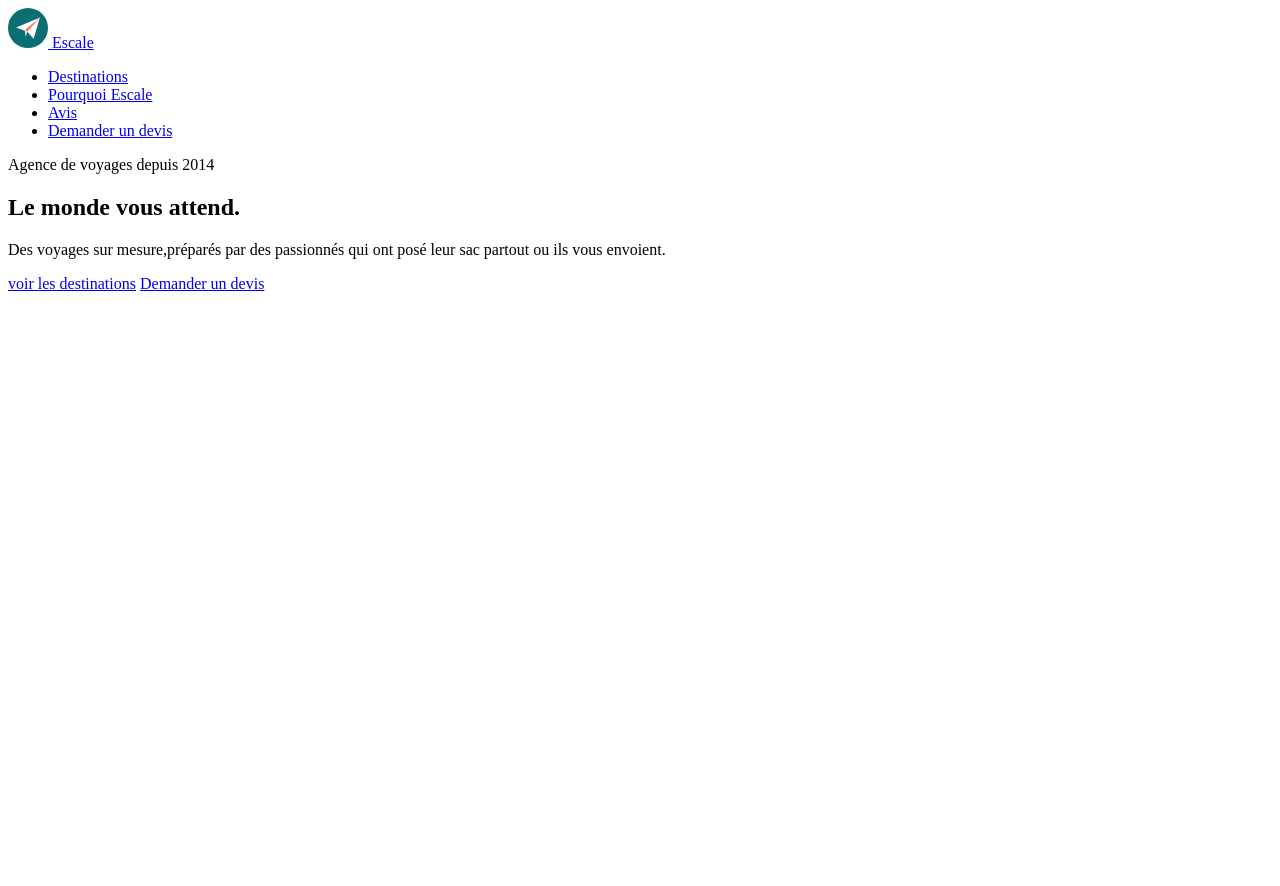
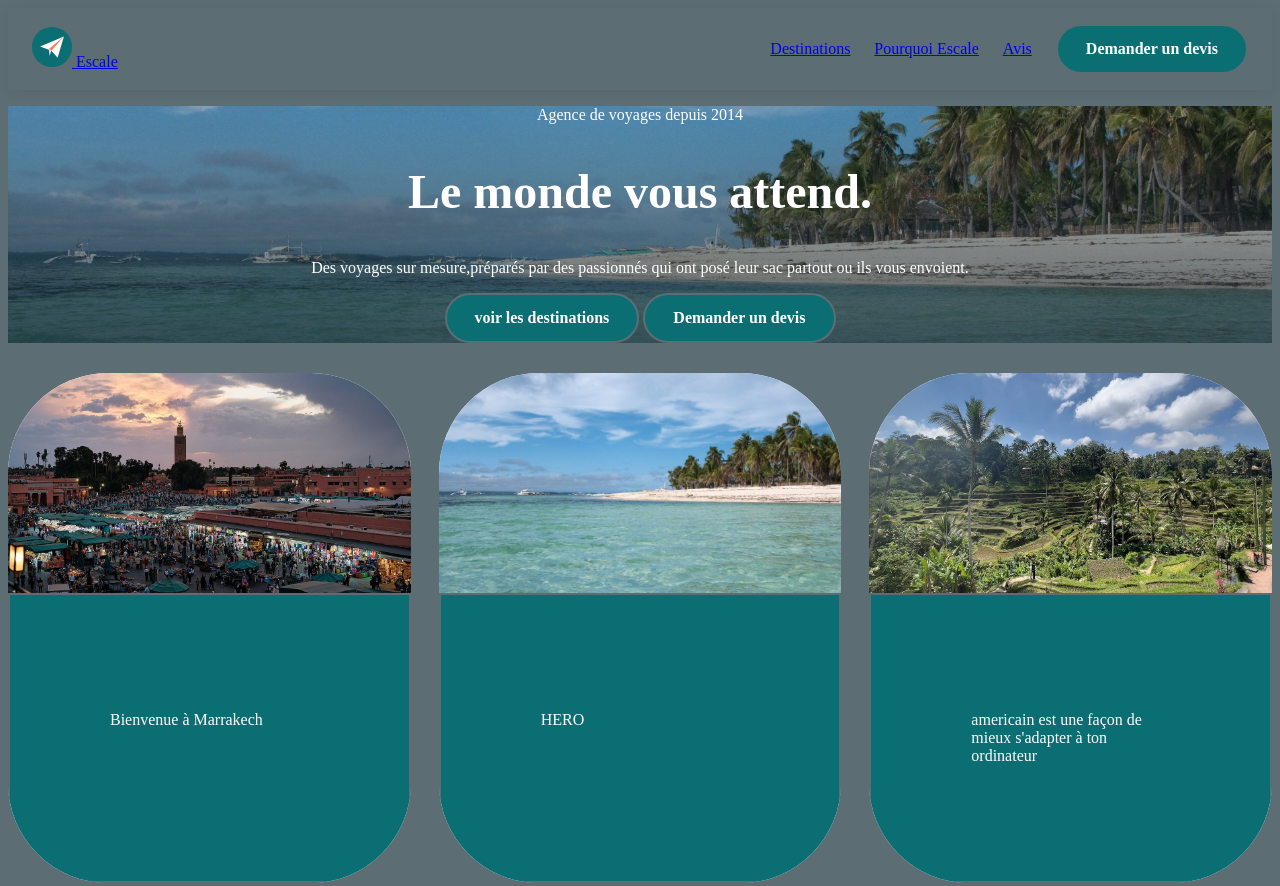
Before and after one commit to haminata06/mon-premier-site, a plain HTML site: page escale/index.html in a window 1280 px wide. Shown: the top 886 px of the page. Before the commit the page ends 800 px from the top, so only its background shows below. Drawn offline with Linux system fonts and the light colour scheme; a web font is replaced by a local one.

Commit message:
ajout de js et amélioration de css

```diff
--- a/escale/css/style.css
+++ b/escale/css/style.css
@@ -0,0 +1,119 @@
+.hero h1 {
+  color: white;
+  font-size: 3rem;
+}
+:root {
+  --primaire: #0b6e72;
+  --accent: #ff7a59;
+  --sombre: #10242b;
+  --sable: #fbf6ef;
+  --texte: #1f2d33;
+  --gris: #5d6d74;
+  --titres: "Playfair Display", Georgia, serif;
+  --corps: "Poppins", Arial, sans-serif;
+}
+body{
+  background-color: #5d6d74;
+}
+h2 {
+  color: var(--sombre);
+}
+.hero {
+  background:
+    linear-gradient(rgba(16, 36, 43, 0.25), rgba(16, 36, 43, 0.7)),
+    url("../images/hero.jpg") center / cover;
+  color: white;
+  text-align: center;
+}
+
+.hero h1 {
+  font-size: 3rem;
+  color: white;
+}
+.carte {
+  margin-bottom: 28px;
+  overflow: hidden;
+  border-radius: var(--rayon);
+  background: white;
+  box-shadow: var(--ombre);
+  transition: transform 0.3s;
+}
+
+.carte img {
+  width: 100%;
+  height: 220px;
+  object-fit: cover;
+}
+.bouton {
+  display: inline-block;
+  padding: 14px 28px;
+  border: 2px solid var(--gris);
+  border-radius: 999px;
+  background: var(--primaire);
+  color: white;
+  font: inherit;
+  font-weight: 600;
+  text-decoration: none;
+  cursor: pointer;
+  transition: background 0.2s;
+}
+
+.bouton:hover {
+  background: var(--primaire);
+}
+.entete{
+  position: sticky;
+  top: 0;
+  z-index: 10px;
+  display: flex;
+  align-items: center;
+  justify-content: space-between;
+  gap: 16px;
+  padding: 16px 24px;
+  background: #5d6d74;
+  box-shadow: 0 2px 12px rgba(0,0,0,0.06);
+}
+.menu ul {
+  display: flex;
+  flex-wrap: wrap;
+  align-items: center;
+  gap: 8px 24px;
+  margin: 0;
+  padding: 0;
+  list-style: none;
+}
+.cartes{
+display: flex;
+flex-wrap: wrap;
+gap: 28px;
+margin-top: 30px;
+}
+.carte{
+flex: 1 1 300px;
+display: flex;
+flex-direction: column;
+overflow: hiden;
+border-radius: 100px;
+background: white;
+box-shadow: var(--ombre);
+transition: transform 0.3s;
+}
+.carte-contenu{
+  flex: 1;
+  display: flex;
+  flex-direction: column;
+  padding: 100px 100px 100px;
+  background: var(--primaire);
+  border: 2px solid var(--gris);
+  color: white;
+}
+.prix{
+  display: flex;
+  justify-content: space-between;
+  align-items: baseline;
+  margin: 16px 0 0;
+  margin-top: auto;
+  padding-top: 16px;
+  border-top: 16px;
+  color: var(--gris)
+}
--- a/escale/index.html
+++ b/escale/index.html
@@ -6,16 +6,24 @@
     <title>Escale. AGENCE DE VOYAGE</title>
     <meta name="description" content="Escale, agence de voyages">
     <link rel="icon" href="images/logo.svg">
+    <link rel="preconnect"
+  href="https://fonts.googleapis.com">
+<link rel="preconnect" href="https://fonts.gstatic.com"
+  crossorigin>
+<link rel="stylesheet"
+  href="https://fonts.googleapis.com/css2?family=Playfair+Display…&family=Poppins…">
+<link rel="stylesheet" href="css/style.css">
+<script src="js/script.js"></script>
 </head>
 <body>
-    <header>
+    <header class="entete">
         <a class="logo" href="#">
-            <img src="images/logo.svg" alt="" widht="40" height="40">
+            <img src="images/logo.svg" alt="" width="40" height="40">
             <span> Escale</span>
         </a>
         <nav class="menu" id="menu" aria-label="Menu principal">
             <ul>
-                <li><a href="https://www.w3schools.com/html/default.asp"> Destinations</a></li>
+                <li><a href="#destinations"> Destinations</a></li>
                 <li><a href="#pourquoi"> Pourquoi Escale</a></li>
                 <li><a href="#avis"> Avis</a></li>
                 <li><a href="#devis" class="bouton"> Demander un devis</a></li>
@@ -23,6 +31,7 @@
         </nav>
     </header>
     <main>
+
         <section class="hero">
         <div class="hero-contenu">
             <p class="surtitre">Agence de voyages depuis 2014</p>
@@ -36,6 +45,57 @@
             </div>
         </div>
         </section>
+        <section>
+            <div class="cartes">
+               <div class="carte">
+                    <img src="images/marrakech.jpg" alt="" width="40" height="40">
+                    <div class="carte-contenu">
+                       <p> Bienvenue à Marrakech</p>
+                    </div>
+               </div>
+               <div class="carte">
+                   <img src="images/hero.jpg" alt="" width="40" height="40">
+                   <div class="carte-contenu">
+                       <p> HERO</p>
+                    </div>
+               </div>
+               <div class="carte">
+                    <img src="images/bali.jpg" alt="" width="40" height="40">
+                    <div class="carte-contenu">
+                       <p> americain est une façon de mieux s'adapter à ton ordinateur </p>
+                    </div>
+               </div>
+               <div class="carte">
+                    <img src="images/islande.jpg" alt="" width="40" height="40">
+                    <div class="carte-contenu">
+                       <p> ISLANDE</p>
+                    </div>
+               </div>
+               <div class="carte">
+                    <img src="images/kyoto.jpg" alt="" width="40" height="40">
+                    <div class="carte-contenu">
+                       <p> KYOTO</p>
+                    </div>
+               </div>
+               <div class="carte">
+                    <img src="images/lisbonne.jpg" alt="" width="40" height="40">
+                    <div class="carte-contenu">
+                       <p> LISBONNE</p>
+                    </div>
+                </div>
+            </div>
+        </section>
+
+        <!-- <section>
+            <div class="champ">
+                <label for="nom">Nom et prénom</label>
+                <input type="text" id="nom" name="nom" autocomplete="name" required>
+            </div>
+            <div class="champ">
+                <label for="email">E-mail</label>
+                <input type="email" id="email" name="email" autocomplete="email" required>
+            </div>
+        </section> -->
     </main>
 </body>
 </html>
--- a/escale/js/script.js
+++ b/escale/js/script.js
@@ -0,0 +1,3 @@
+console.log("Bonjour depuis Escale!");
+console.log(2 + 3);
+console.log("2" + 3);
```
Also changed, not shown: 1 other file.
